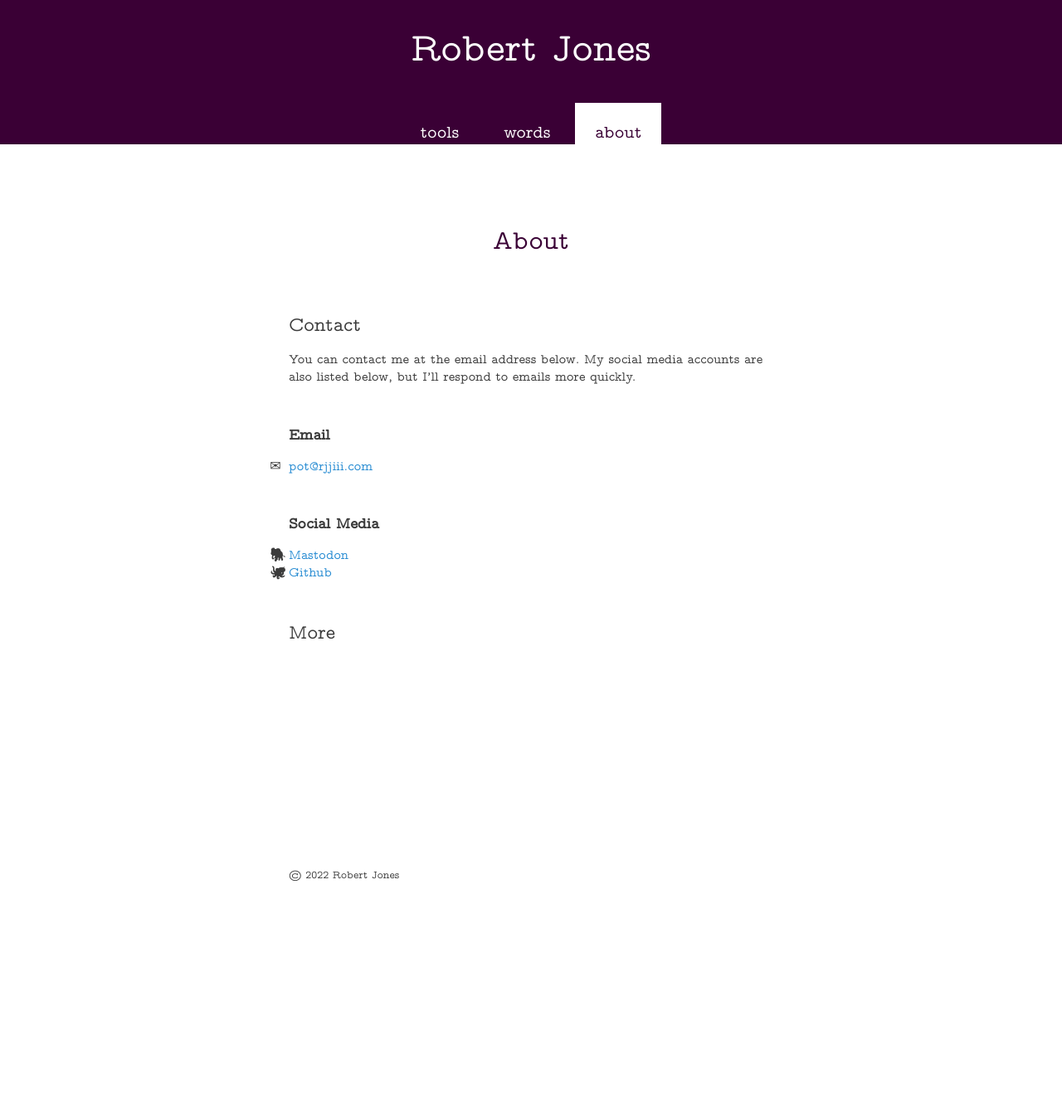
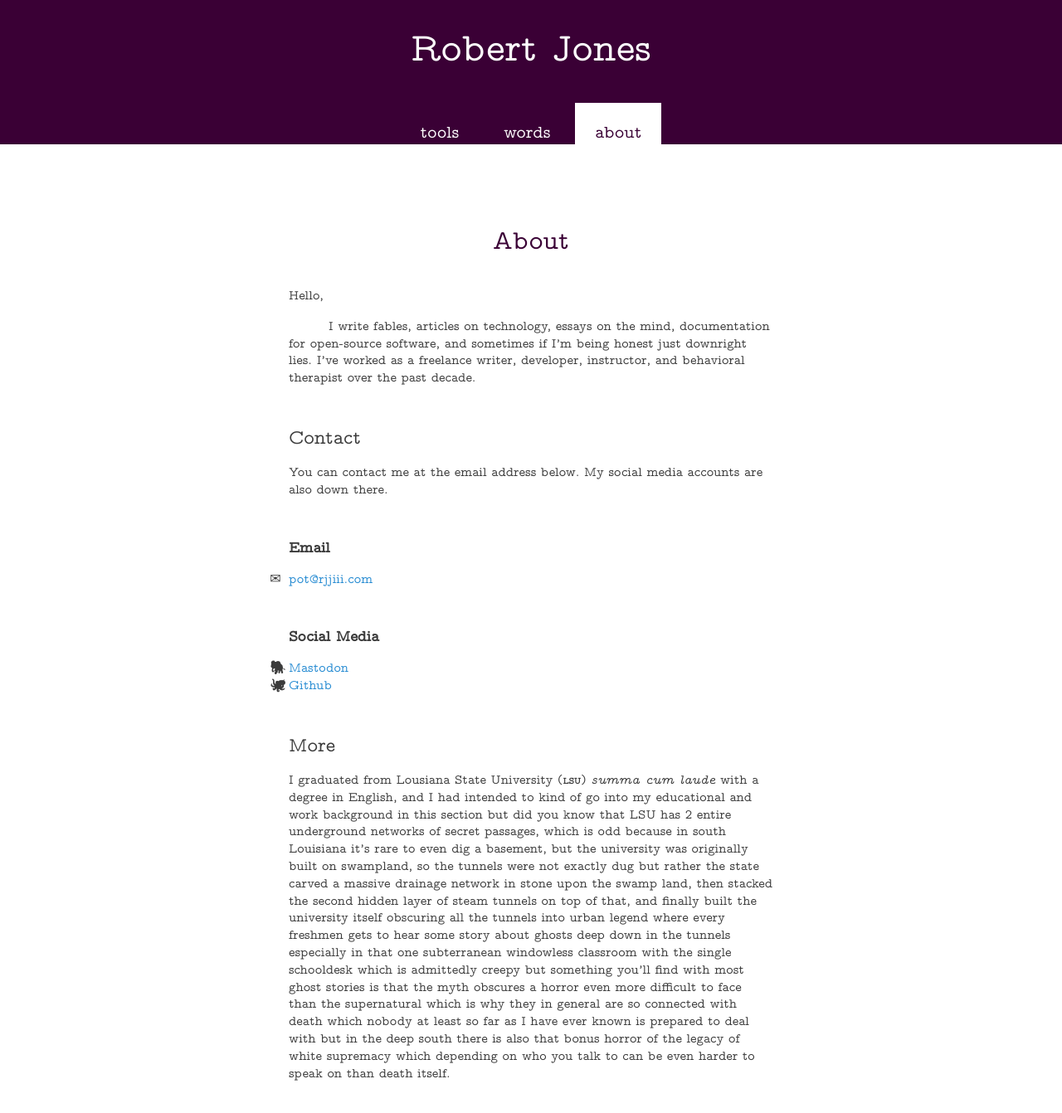
Before and after one commit to rjjiii/rjjiii.github.io, a Jekyll site: the page built from about.md, in a window 1280 px wide and 1400 px high. Shown: the top 1342 px of the window at 83% size. Built offline with Jekyll 4.4.1, drawn with Linux system fonts in a browser that asks for light colours.

Commit message:
Update about.md

```diff
--- a/about.md
+++ b/about.md
@@ -5,9 +5,14 @@ permalink: /about/
 nav-tab: about
 ---
 
+Hello,
+
+I write fables, articles on technology, essays on the mind, documentation for open-source software, and sometimes if I'm being honest just downright lies. I've worked as a freelance writer, developer, instructor, and behavioral therapist over the past decade.
+
+
 ## Contact
 
-You can contact me at the email address below. My social media accounts are also listed below, but I'll respond to emails more quickly.
+You can contact me at the email address below. My social media accounts are also down there.
 
 <script type="text/javascript">
 function codeAddress() {}
@@ -29,7 +34,7 @@ window.location.href = "mailto:" + address;
 <ul>
 <li id="about_1">
 <a href="javascript:decryptEmail('cG90QHJqamlpaS5jb20=');">
-<span style="display:none">ex</span><span style="display:none">s</span><span id="e_69" style="unicode-bidi: bidi-override; direction: rtl;">.delbasid si tpircsavaj fi neddih si sserdda liame yM</span><span style="display:none">son</span><span style="display:none" onload="codeAddress();">@yahoo.com</span><span style="display:none">example.com</span>
+<span style="display:none">ex</span><span style="display:none">s</span><span id="e_69" style="unicode-bidi: bidi-override; direction: rtl;">.delbasid si tpircsavaj fi neddih si sserdda liame yM  <br /> .resworb rehtona gnisu ro kcolb da gnilbasid yrT</span><span style="display:none">son</span><span style="display:none" onload="codeAddress();">@yahoo.com</span><span style="display:none">example.com</span>
 </a>
 </li>
 </ul>
@@ -46,3 +51,5 @@ window.location.href = "mailto:" + address;
 </ul>
 
 ## More
+
+I graduated from Lousiana State University (<abbr>LSU</abbr>) _summa cum laude_ with a degree in English, and I had intended to kind of go into my educational and work background in this section but did you know that LSU has 2 entire underground networks of secret passages, which is odd because in south Louisiana it's rare to even dig a basement, but the university was originally built on swampland, so the tunnels were not exactly dug but rather the state carved a massive drainage network in stone upon the swamp land, then stacked the second hidden layer of steam tunnels on top of that, and finally built the university itself obscuring all the tunnels into urban legend where every freshmen gets to hear some story about ghosts deep down in the tunnels especially in that one subterranean windowless classroom with the single schooldesk which is admittedly creepy but something you'll find with most ghost stories is that the myth obscures a horror even more difficult to face than the supernatural which is why they in general are so connected with death which nobody at least so far as I have ever known is prepared to deal with but in the deep south there is also that bonus horror of the legacy of white supremacy which depending on who you talk to can be even harder to speak on than death itself.
```
